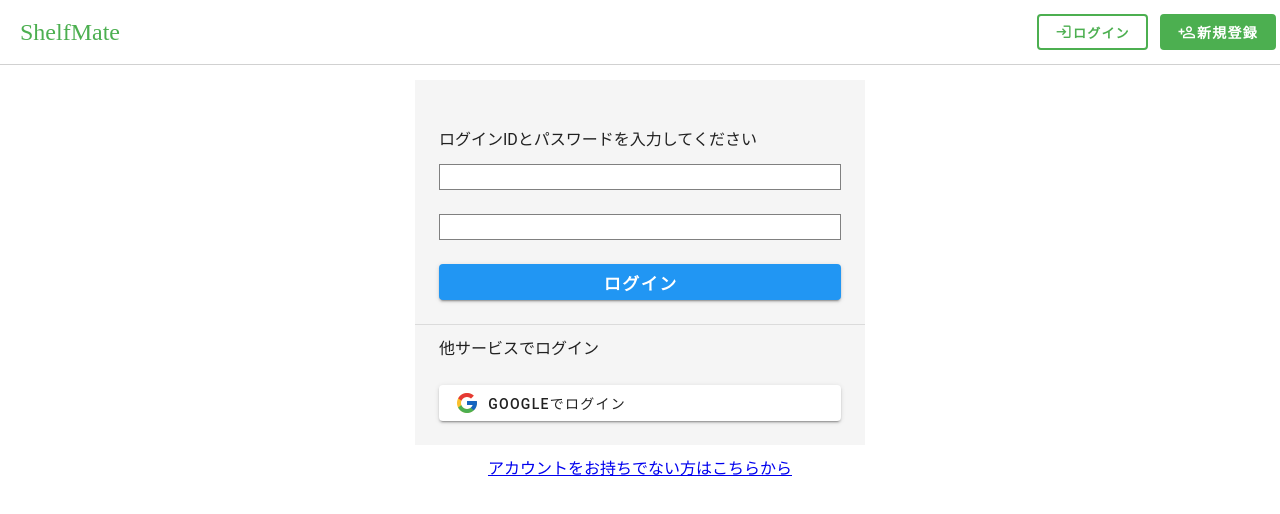
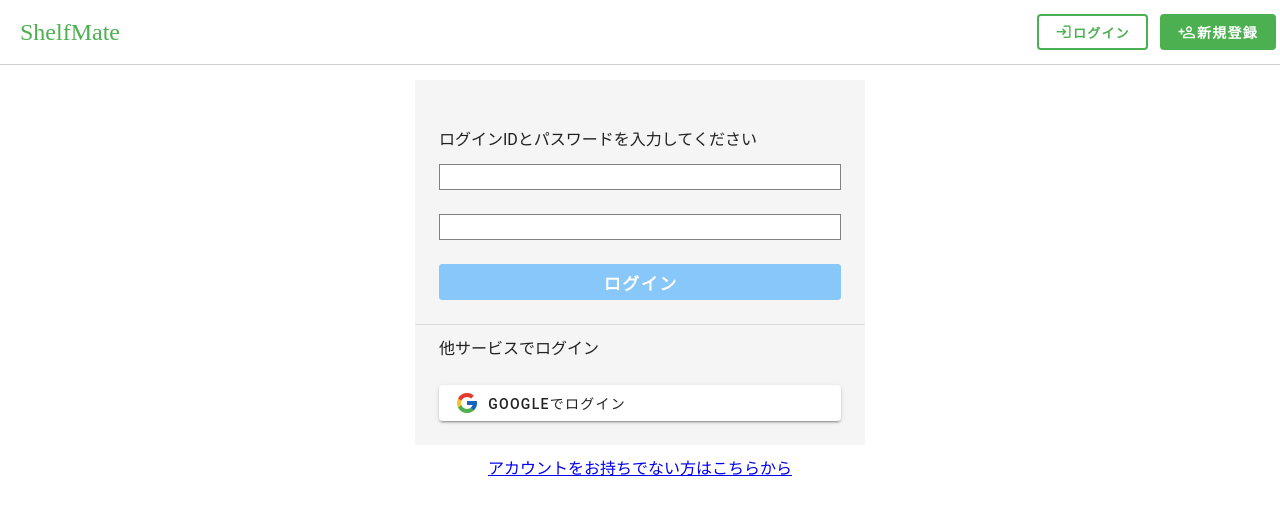
Before and after one commit to YumaHozumi/Shelfmate, a Vue app in the folder frontend/: page /login in a window 1280 px wide. Shown: the top 514 px of the page. Built offline with nearby package versions, Linux system fonts and the light colour scheme; no server answers; a web font is replaced by a local one.

Commit message:
ローディング処理とバリエーションチェックの部分修正

```diff
--- a/frontend/src/containers/Form/LoginForm.vue
+++ b/frontend/src/containers/Form/LoginForm.vue
@@ -3,7 +3,7 @@ import SubmitButton from '@/basic//Login/SubmitButton.vue'
 import GoogleButton from '@/basic/Login/GoogleButton.vue'
 import Link from '@/basic/Login/Link.vue'
 import { signInWithEmailAndPassword, GoogleAuthProvider, signInWithRedirect } from 'firebase/auth'
-import { ref, watch } from 'vue'
+import { ref, watch, computed } from 'vue'
 import { FirebaseError } from 'firebase/app'
 import ErrorMessage from '@/basic/ErrorMessage.vue'
 import { firebaseErrorMessage } from '@/function'
@@ -66,6 +66,10 @@ watch(password, (newVal) => {
     passwordError.value = ''
   }
 })
+
+const isButtonDisabled = computed(() => {
+  return emailError.value !== '' || passwordError.value !== '' || !email.value || !password.value;
+});
 </script>
 
 <template>
@@ -93,6 +97,7 @@ watch(password, (newVal) => {
                 @submitButton="submitButton"
                 text="ログイン"
                 color="blue"
+                :disabled="isButtonDisabled"
               ></SubmitButton>
             </v-col>
           </v-row>
--- a/frontend/src/containers/Form/RegisterStep1.vue
+++ b/frontend/src/containers/Form/RegisterStep1.vue
@@ -14,12 +14,13 @@ import { FirebaseError } from 'firebase/app'
 import ErrorMessage from '@/basic/ErrorMessage.vue'
 import { firebaseErrorMessage } from '@/function'
 import { firebaseAuth, firestore } from '@/config/firebase'
-import { watch } from 'vue'
+import { watch, computed } from 'vue'
 import { rules } from '@/validation'
 import { addDoc, collection, getDocs } from 'firebase/firestore'
 
 interface Emits {
   (event: 'submitButton'): void
+  (event: "updateLoading", flag: boolean): void
 }
 
 const emit = defineEmits<Emits>()
@@ -41,6 +42,8 @@ const initBookshelf = async (user: User) => {
 }
 
 const submitButton = async () => {
+  emit("updateLoading", true);
+
   try {
     const providers = await fetchSignInMethodsForEmail(firebaseAuth, email.value)
 
@@ -50,8 +53,8 @@ const submitButton = async () => {
     }
     const cred = await createUserWithEmailAndPassword(firebaseAuth, email.value, password.value)
     const actionCodeSettings = {
-      //url: 'http://shelfmate.hzmintech.com/login', // replace this with the URL of your top page
-      url: "http://localhost/login",
+      url: 'http://shelfmate.hzmintech.com/login', // replace this with the URL of your top page
+      //url: "http://localhost/login",
       handleCodeInApp: true
     }
 
@@ -60,11 +63,13 @@ const submitButton = async () => {
     if(isNewUser) await initBookshelf(cred.user) //始まりの本棚を作成
 
     await sendEmailVerification(cred.user, actionCodeSettings)
+    emit("updateLoading", false);
     emit('submitButton')
   } catch (e) {
     if (e instanceof FirebaseError) {
       errorMessage.value = firebaseErrorMessage(e)
     }
+    emit("updateLoading", false);
   }
 }
 
@@ -85,6 +90,11 @@ watch(password, (newVal) => {
     passwordError.value = ''
   }
 })
+
+
+const isButtonDisabled = computed(() => {
+  return emailError.value !== '' || passwordError.value !== '' || !email.value || !password.value;
+});
 </script>
 
 <template>
@@ -116,6 +126,7 @@ watch(password, (newVal) => {
           @submitButton="submitButton"
           text="アカウントを作成する"
           color="red"
+          :disabled="isButtonDisabled"
         ></SubmitButton>
       </v-col>
     </v-row>
--- a/frontend/src/views/RegisterView.vue
+++ b/frontend/src/views/RegisterView.vue
@@ -24,6 +24,7 @@ const errorMessage = ref('')
 const currentCompIndex = ref(0)
 
 const switchComp = (): void => {
+
   errorMessage.value = ''
   currentCompIndex.value++
 }
@@ -66,16 +67,21 @@ onMounted(async () => {
   // リダイレクト処理が終わったらレンダリングを許可
   isLoading.value = false
 })
+
+const updateLoading = (flag: boolean) => {
+  console.log(flag)
+  isLoading.value = flag;
+}
 </script>
 
 <template>
   <LoadingContainer :isLoading="isLoading"></LoadingContainer>
-  <div v-if="!isLoading">
+  <div v-show="!isLoading">
     <Header @navigate="onNavigate"></Header>
     <v-sheet width="500" class="mx-auto form px-10 py-3 mt-5 no-radius-bottom">
       <ProgressBar :currentStep="currentCompIndex"></ProgressBar>
       <ErrorMessage :errorMessage="errorMessage" class="mx-4"></ErrorMessage>
-      <RegisterStep1 v-if="currentCompIndex == 0" @submitButton="switchComp"></RegisterStep1>
+      <RegisterStep1 v-if="currentCompIndex == 0" @submitButton="switchComp" @updateLoading="updateLoading"></RegisterStep1>
       <RegisterStep2
         v-if="currentCompIndex == 1"
         @back="back"
```
